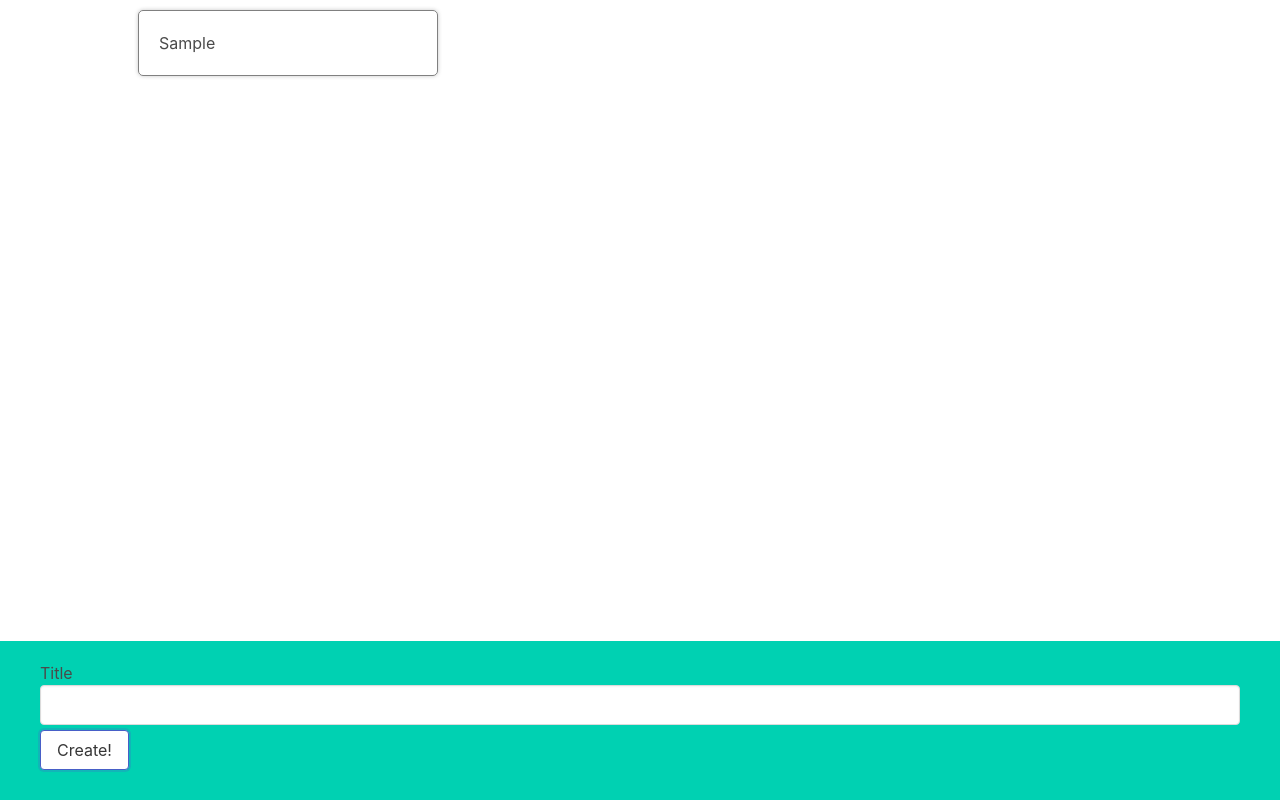
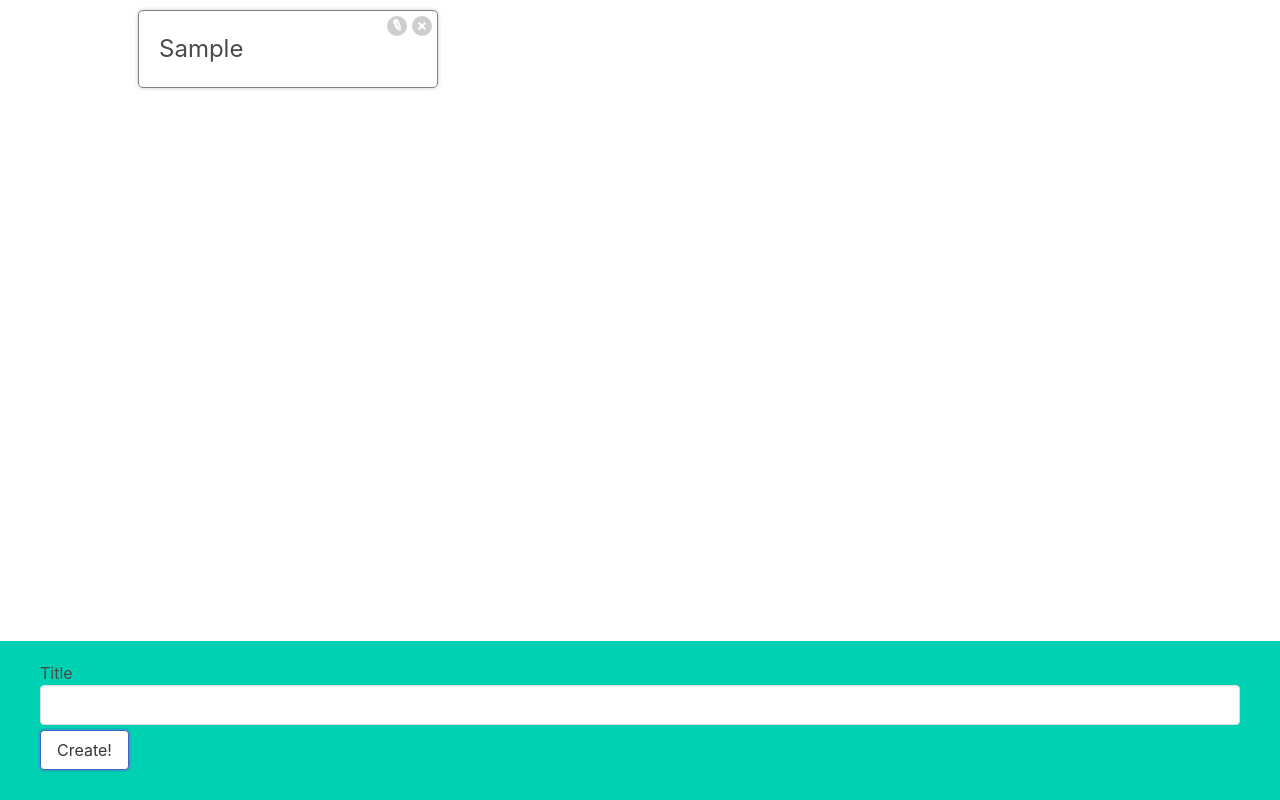
Before and after one commit to andrewmfabbro/books, a React (Create React App) app: page / in a window 1280 px wide. Both pictures are taken after typing "Sample" into the empty fields and a click on the button "Create!". Built offline with nearby package versions, Linux system fonts and the light colour scheme.

Commit message:
linked delete and edit from app.js to components

```diff
--- a/src/App.js
+++ b/src/App.js
@@ -4,6 +4,26 @@
 
 function App() {
   const [books, setBooks] = useState([]);
+
+  const editBookById = (id, newTitle) => {
+    const updatedBooks = books.map((book) => {
+      if (book.id === id) {
+        return { ...book, title: newTitle };
+      }
+      return book;
+    });
+
+    setBooks(updatedBooks);
+  };
+
+  //delete by filtering the book id out
+  const deleteBookById = (id) => {
+    const updatedBooks = books.filter((book) => {
+      return book.id !== id;
+    });
+
+    setBooks(updatedBooks);
+  };
 
   const createBook = (title) => {
     //console.log("need to add book: ", title);
@@ -16,7 +36,7 @@
 
   return (
     <div className="app">
-        <BookList books={books}/>
+      <BookList onEdit={editBookById} books={books} onDelete={deleteBookById} />
       <BookCreate onCreate={createBook} />
     </div>
   );
--- a/src/components/BookEdit.js
+++ b/src/components/BookEdit.js
@@ -1,5 +1,29 @@
-function BookEdit(){
-    return <div>BookEdit</div>
+import { useState } from "react";
+
+//receives book obj to edit
+function BookEdit({ book, onEdit}) {
+  //state and setter the old book title is the default when editing
+  const [title, setTitle] = useState(book.title);
+
+  //title set event handler
+  const handleChange = (event) => {
+    setTitle(event.target.value);
+  };
+  //form state
+  const handleSubmit = (event) => {
+    event.preventDefault();
+
+    console.log("New title", title);
+    onEdit(book.id, title);
+  };
+
+  return (
+    //form for editing the book title
+    <form className="book-edit" onSubmit={handleSubmit}>
+      <label>Title</label>
+      <input className="input" value={title} onChange={handleChange} />
+      <button className="button is-primary">Save</button>
+    </form>
+  );
 }
-
 export default BookEdit;
--- a/src/components/BookList.js
+++ b/src/components/BookList.js
@@ -1,8 +1,8 @@
 import BookShow from "./BookShow";
 
-function BookList({ books }) {
+function BookList({ books, onDelete, onEdit}) {
   const renderedBooks = books.map((book) => {
-    return <BookShow key={book.id} book={book} />;
+    return <BookShow onEdit={onEdit} key={book.id} book={book} onDelete={onDelete} />;
   });
   return <div className="book-list">{renderedBooks}</div>;
 }
--- a/src/components/BookShow.js
+++ b/src/components/BookShow.js
@@ -1,5 +1,37 @@
-function BookShow({book}) {
-    return <div className="book-show">{book.title}</div>
+import { useState } from "react";
+import BookEdit from "./BookEdit";
+
+function BookShow({ book, onDelete, onEdit }) {
+  //edit button state and getter
+  const [showEdit, setShowEdit] = useState(false);
+
+  const handleDeleteClick = () => {
+    onDelete(book.id);
+  };
+
+  const handleEditClick = () => {
+    setShowEdit(!showEdit);
+  };
+
+  let content = <h3>{book.title}</h3>;
+  if (showEdit) {
+    //pass book obj as a prop so we can get the title as in content and update the edit state
+    content = <BookEdit onEdit={onEdit} book={book} />;
+  }
+
+  return (
+    <div className="book-show">
+      <div>{content}</div>
+      <div className="actions">
+        <button className="edit" onClick={handleEditClick}>
+          Edit
+        </button>
+        <button className="delete" onClick={handleDeleteClick}>
+          Delete
+        </button>
+      </div>
+    </div>
+  );
 }
 
 export default BookShow;
```
